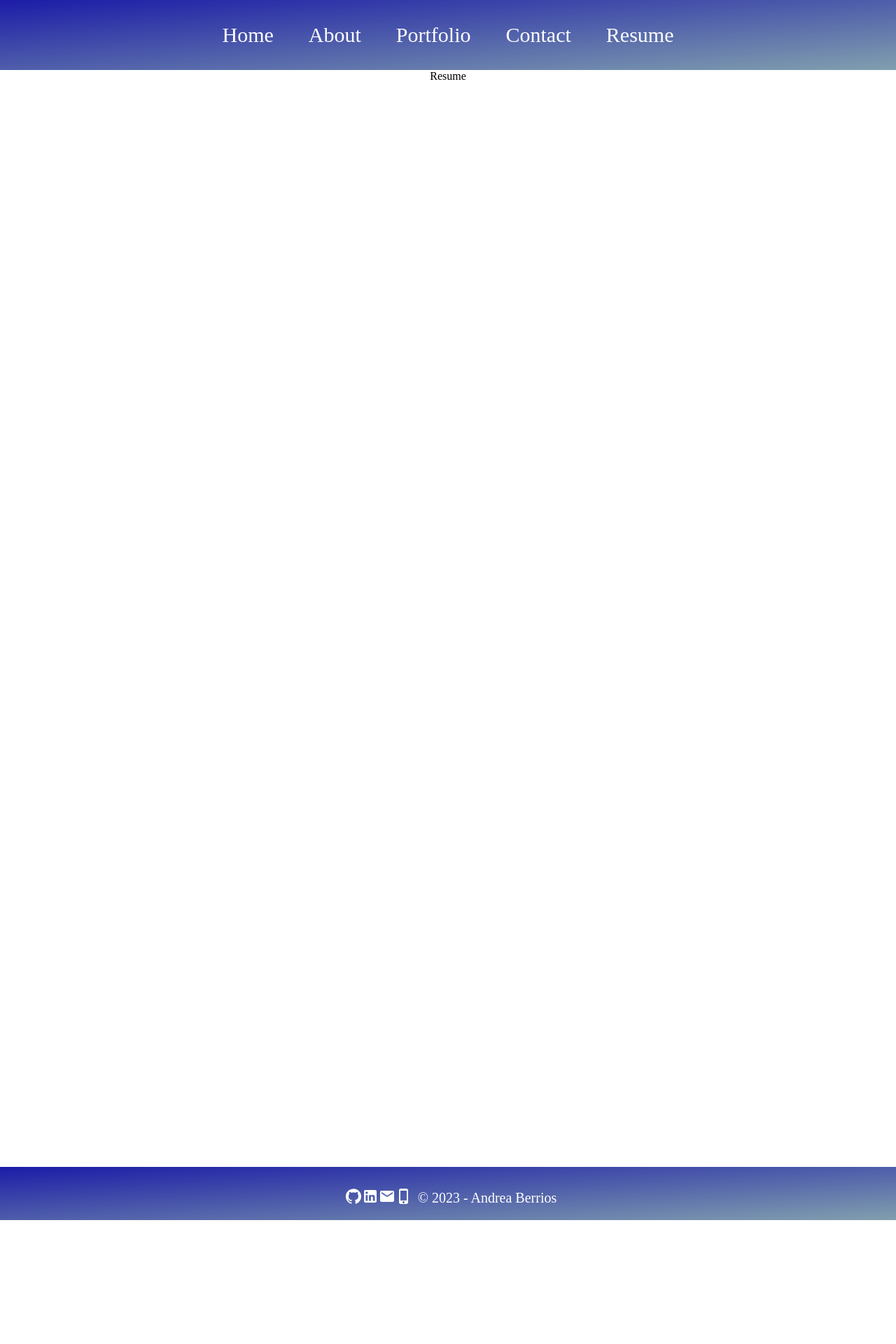
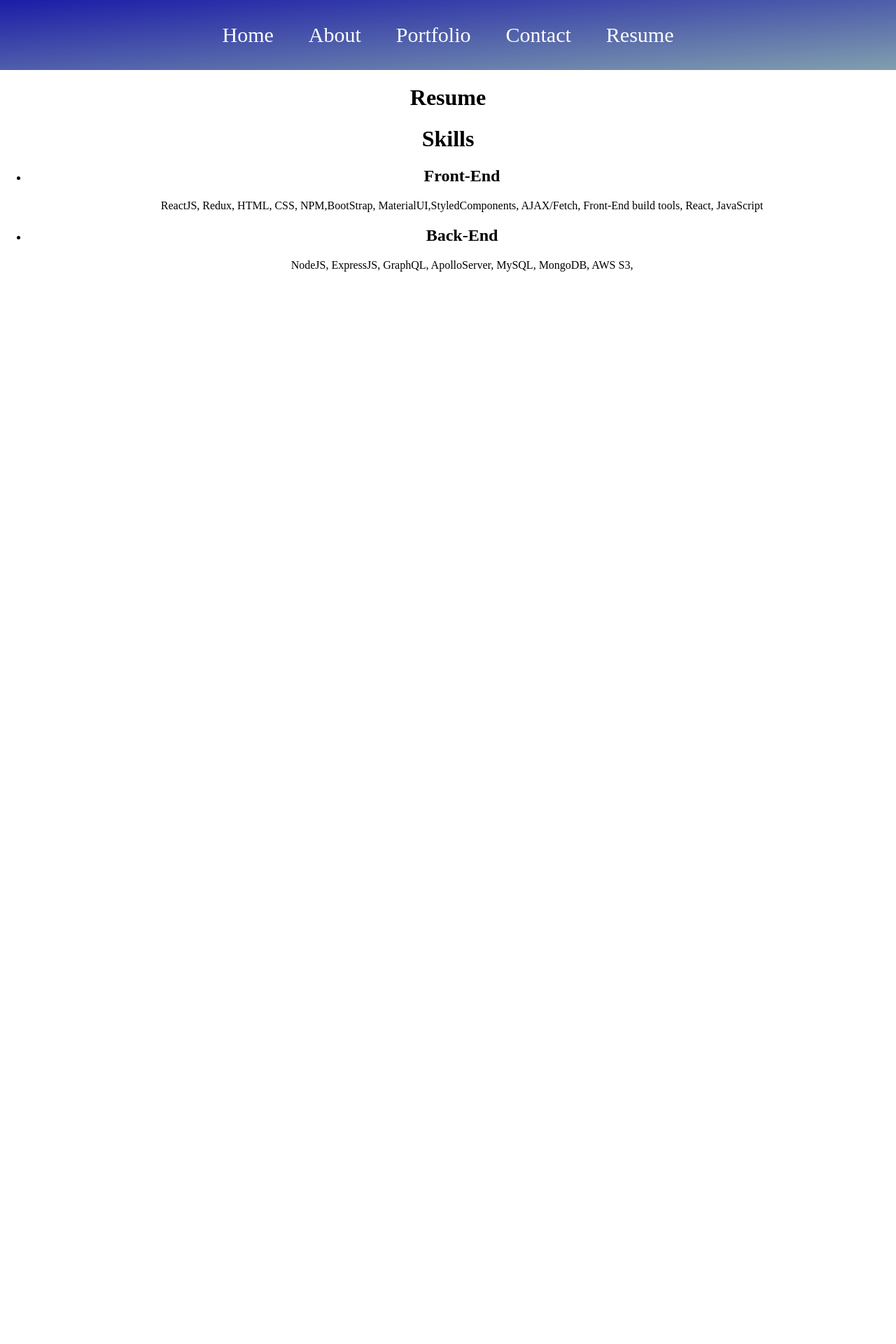
Before and after one commit to andreaber23/react-portfolio-andrea, a React (Create React App) app: page /resume in a window 1280 px wide. Shown: the top 1920 px of the page at 70% size. Before the commit the page ends 1743 px from the top, so only its background shows below. Built offline with nearby package versions, Linux system fonts and the light colour scheme.

Commit message:
added skills for front end and backend to Resume.js

```diff
--- a/src/App.css
+++ b/src/App.css
@@ -113,6 +113,7 @@ body {
   font-size: 20px;
 }
 
-.socialMedia {
+.socialMedia svg {
   margin: 8px;
+  font-size: 30px;
 }
--- a/src/pages/About.js
+++ b/src/pages/About.js
@@ -1,13 +1,20 @@
 import React from 'react'
+import GitHubIcon from '@mui/icons-material/GitHub';
+import LinkedInIcon from '@mui/icons-material/LinkedIn';
+import EmailIcon from '@mui/icons-material/Email';
+
 
 function About() {
   return (
-    <div>
+    <div className='aboutMe'>
      <p> Hello, I'm Andrea Berrios, a passionate and creative Full Stack Developer with a deep love for crafting digital solutions that bring ideas to life.
 
 
       I have a strong foundation in both back-end and front-end development. My journey of coding began with my curiosity for technology, and I have transformed that curiosity into a dedication to create efficient, user-friendly and very creative digital experiences.
      </p>
+     <LinkedInIcon/>
+     <GitHubIcon/>
+     <EmailIcon/>
     </div>
   )
 }
--- a/src/pages/Footer.js
+++ b/src/pages/Footer.js
@@ -2,7 +2,6 @@ import React from 'react'
 import GitHubIcon from '@mui/icons-material/GitHub';
 import LinkedInIcon from '@mui/icons-material/LinkedIn';
 import EmailIcon from '@mui/icons-material/Email';
-import PhoneIphoneIcon from '@mui/icons-material/PhoneIphone';
 
 function Footer() {
   return (
@@ -11,7 +10,6 @@ function Footer() {
         <GitHubIcon/>
         <LinkedInIcon/>
         <EmailIcon/>
-        <PhoneIphoneIcon/>
       </div>
         <p> &copy; 2023 - Andrea Berrios </p>
     </div>
--- a/src/pages/Resume.js
+++ b/src/pages/Resume.js
@@ -3,7 +3,22 @@ import React from 'react'
 function Resume() {
   return (
     <div>
-      Resume
+      <div>
+        <h1> Resume </h1>
+      </div>
+      <div className='skills'>
+        <h1> Skills </h1>
+         <ul className='list'>
+          <li className='item'>
+            <h2> Front-End</h2>
+            <span>ReactJS, Redux, HTML, CSS, NPM,BootStrap, MaterialUI,StyledComponents, AJAX/Fetch, Front-End build tools, React, JavaScript</span>
+            </li>
+            <li className='item'>
+            <h2> Back-End</h2>
+            <span>NodeJS, ExpressJS, GraphQL, ApolloServer, MySQL, MongoDB, AWS S3, </span>
+            </li>
+         </ul>
+      </div>
     </div>
   )
 }
```
